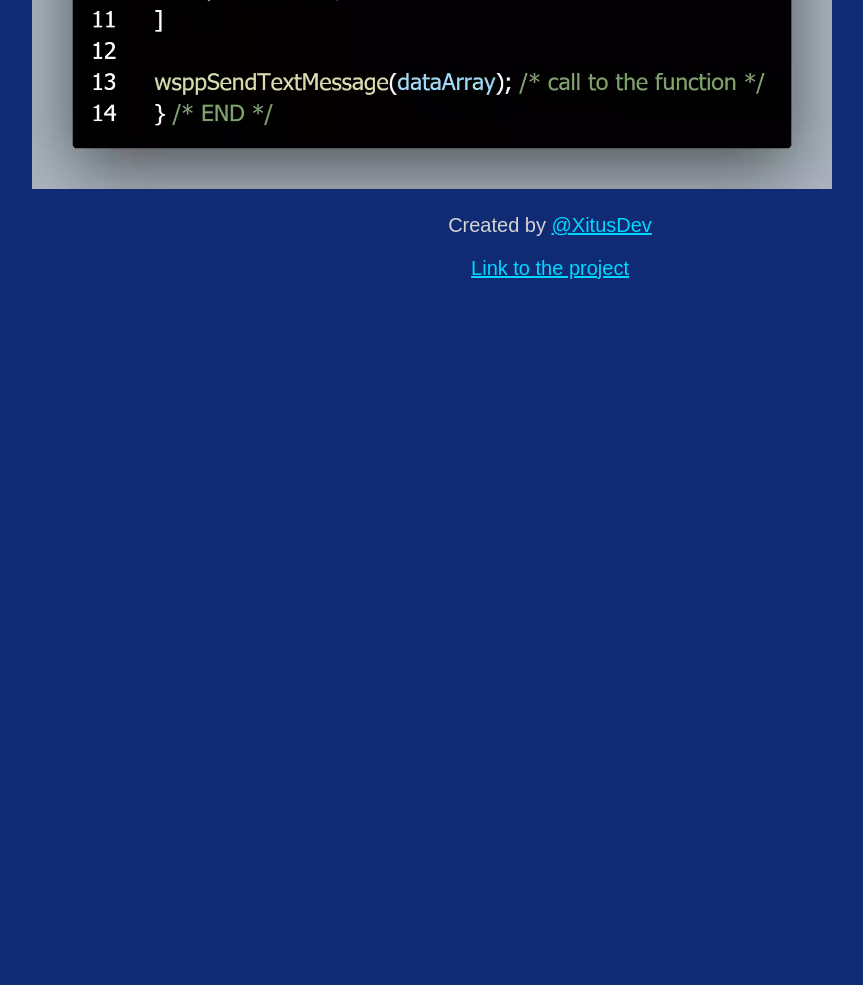
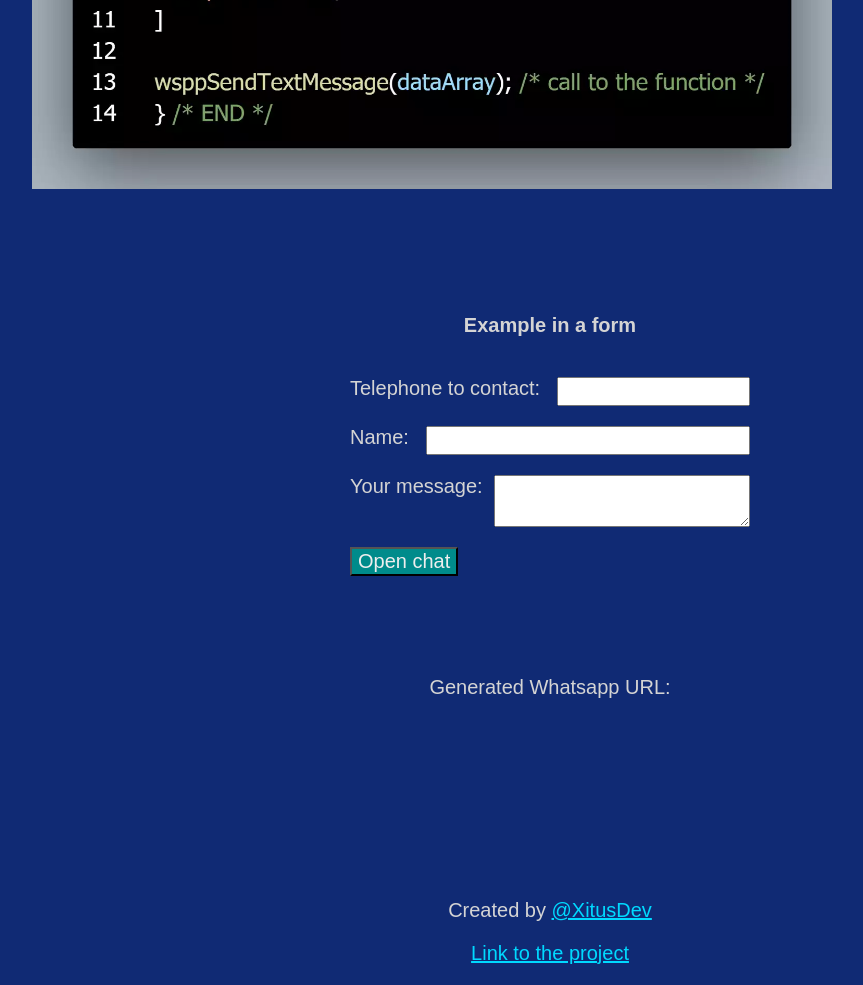
Before and after one commit to EdisMR/wsppSendTextMessage, a plain HTML site: page index.html in a window 1280 px wide. Shown: the part 1073-2058 px from the top of the page, without its empty margins (90-953 px from the left). Before the commit the page ends 1373 px from the top, so only its background shows below. Drawn offline with Linux system fonts and the light colour scheme.

Commit message:
style changes and for added

```diff
--- a/index.html
+++ b/index.html
@@ -1,10 +1,10 @@
 <!DOCTYPE html>
 <html lang="en">
 	<head>
-	<meta charset="UTF-8">
-	<meta name="viewport" content="width=device-width, initial-scale=1.0">
+		<meta charset="UTF-8" />
+		<meta name="viewport" content="width=device-width, initial-scale=1.0" />
 		<title>Dynamic Tex Message Generator for Whatsapp</title>
-	<link rel="stylesheet" href="css/main.css">
+		<link rel="stylesheet" href="css/main.css" />
 	</head>
 	<body>
 		<section class="container">
@@ -14,36 +14,107 @@
 			<article>
 				<h3>How to use:</h3>
 				<ol>
-				<li>You have to capture and validate the data in your own function</li>
-				<li>Remember link the js: <code class="code">src="wsppSendTextMessage.js"</code></li>
-				<li>You have to send the data to the wsppSendTextMessage function in an Array</li>
-				<li>The first element in the Array is the phone number where you will send the message</li>
-				<li>Each element of the Array is a line of the Whatsapp text message</li>
-				<li>You can use the simbols you use in the app, to format the text, for example *bold* or _italic_</li>
-				<li>When you have the complete data in the Array, you are ready to call <code class="code">wsppSendTextMessage(data)</code> with your Array as the first parameter</li>
-				<li>The wsppSendTextMessage function ever return the processed string (the generated link to open Whatsapp)</li>
-				<li>By default the wsppSendTextMessage function open a new window with the generated URL</li>
-				<li>The function open the Whatsapp chat and return the processed string, but, to return the string without the Whatsapp chat, you have to add a second parameter with the value "false". Example: <code class="code">wsppSendTextMessage(data,false)</code></li>
+					<li>
+						You have to capture and validate the data in your own function
+					</li>
+					<li>
+						Remember link the js:
+						<code class="code">src="wsppSendTextMessage.js"</code>
+					</li>
+					<li>
+						You have to send the data to the wsppSendTextMessage function in an
+						Array
+					</li>
+					<li>
+						The first element in the Array is the phone number where you will
+						send the message
+					</li>
+					<li>
+						Each element of the Array is a line of the Whatsapp text message
+					</li>
+					<li>
+						You can use the simbols you use in the app, to format the text, for
+						example *bold* or _italic_
+					</li>
+					<li>
+						When you have the complete data in the Array, you are ready to call
+						<code class="code">wsppSendTextMessage(data)</code> with your Array
+						as the first parameter
+					</li>
+					<li>
+						The wsppSendTextMessage function ever return the processed string
+						(the generated link to open Whatsapp)
+					</li>
+					<li>
+						By default the wsppSendTextMessage function open a new window with
+						the generated URL
+					</li>
+					<li>
+						The function open the Whatsapp chat and return the processed string,
+						but, to return the string without the Whatsapp chat, you have to add
+						a second parameter with the value "false". Example:
+						<code class="code">wsppSendTextMessage(data,false)</code>
+					</li>
 				</ol>
 				<p>
-				<span class="important">Important: </span>I'm working to support QR Whatsapp links, but actually you have to specify a phone number.
+					<span class="important">Important: </span>I'm working to support QR
+					Whatsapp links, but actually you have to specify a phone number.
 				</p>
 			</article>
 			<article class="container">
 				<div>Example:</div>
 				<div>
-				<img src="cod.webp" alt="Example code">
+					<img src="cod.webp" alt="Example code" />
 				</div>
 			</article>
 		</section>
+
+		<section class="exampleInput">
+			<span class="titleExample">Example in a form</span>
+			<form>
+				<div class="tel-input">
+					<span>Telephone to contact: &nbsp;&nbsp;</span
+					><input
+						type="tel"
+						name="telephone"
+						autocomplete="off"
+						pattern="^\+{0,1}\d{3,}$"
+						required
+						/>
+				</div>
+				<div class="name-input">
+					<span>Name: &nbsp;&nbsp;</span>
+					<input type="text" name="username" autocomplete="off" required/>
+				</div>
+				<div class="msg-input">
+					<span>Your message:&nbsp;&nbsp; </span><textarea name="message" required></textarea>
+				</div>
+				<div class="send">
+					<button id="openurl">Open chat</button>
+				</div>
+			</form>
+		</section>
+
+		<section class="showURL">
+			<div>Generated Whatsapp URL:</div>
+			<span id="innerGeneratedURL">
+			</span>
+		</section>
+
 		<footer class="container">
 			<div>
-			Created by <a href="https://github.com/XitusDev" target="_blank">&#64;XitusDev</a>
+				Created by
+				<a href="https://github.com/XitusDev" target="_blank">&#64;XitusDev</a>
 			</div>
 			<div>
-			<a href="https://github.com/XitusDev/wsppSendTextMessage"  target="_blank">Link to the project</a>
+				<a
+					href="https://github.com/XitusDev/wsppSendTextMessage"
+					target="_blank"
+					>Link to the project</a
+				>
 			</div>
 		</footer>
 		<script src="js/wsppSendTextMessage.js"></script>
+		<script src="js/main.js"></script>
 	</body>
 </html>
--- /dev/null
+++ b/js/main.js
@@ -0,0 +1,32 @@
+const form=document.forms[0],
+	inputTel=form.telephone,
+	inputName=form.username,
+	inputMessage=form.message,
+	buttonSendForm=document.getElementById("openurl"),
+	innerURL=document.getElementById("innerGeneratedURL"),
+	inputs=Array.from(form.querySelectorAll("input,textarea"))
+
+var generatedMessage=[]
+
+inputs.forEach(elm=>{
+	elm.addEventListener("input",showURLprocess,false)
+})
+
+form.addEventListener("submit",openChat,false)
+
+function showURLprocess(e){
+	e.preventDefault()
+	generatedMessage[0]=inputTel.value
+	generatedMessage[1]="Your name is: "+inputName.value
+	generatedMessage[2]=inputMessage.value
+
+	innerURL.innerText=wsppSendTextMessage(generatedMessage,false)
+
+}
+
+function openChat(e){
+	e.preventDefault()
+	if(inputMessage.value!=""){
+		wsppSendTextMessage(generatedMessage)
+	}
+}
--- a/js/wsppSendTextMessage.js
+++ b/js/wsppSendTextMessage.js
@@ -8,5 +8,7 @@ function wsppSendTextMessage(source, wQ = true) {
 	if (output == true) {
 		window.open(info);
 	}
+
+	info=encodeURI(info)
 	return info;
 }
--- a/sass/main.scss
+++ b/sass/main.scss
@@ -60,3 +60,87 @@ code{
 .important,.important:hover{
 	color: rgb(255, 55, 55);
 }
+
+.titleExample{
+	display:block;
+	padding: 20px;
+	font-size: 20px;
+	font-weight: 700;
+
+}
+
+.exampleInput{
+	display: flex;
+	flex-direction: column;
+	align-items: center;
+	margin-top: 100px;
+	margin-bottom: 100px;
+	input,textarea{
+		color: #333;
+	}
+	span{
+		white-space: nowrap;
+	}
+}
+
+form{
+	max-width: 400px;
+
+}
+.msg-input,.tel-input,.name-input{
+	display: flex;
+	flex-wrap: nowrap;
+	justify-content: stretch;
+	margin-top: 20px;
+	input,textarea{
+		width: 100%;
+		&:invalid{
+			color: red;
+		}
+	}
+}
+
+.tel-input{
+
+}
+
+.name-input{
+
+}
+.msg-input{
+	textarea{
+		resize: vertical;
+		max-height: 500px;
+	}
+}
+
+.send{
+	margin-top: 20px;
+}
+
+#openurl{
+	background-color: darkcyan !important;
+	color: #eee;
+	:hover{
+		background-color: rgb(2, 212, 212);
+	}
+	:active{
+		background-color: rgb(4, 110, 110);
+	}
+}
+
+.showURL{
+	display: flex;
+	flex-direction: column;
+	align-items: center;
+	margin-bottom: 100px;
+
+}
+
+#innerGeneratedURL{
+	color: rgb(42, 253, 0);
+	padding-top: 50px;
+	padding-bottom: 50px;
+	word-break: break-all;
+	max-width: 80vw;
+}
```
Also changed, not shown: css/main.css, 1 other file. Lines whose indentation alone changed are shown as unchanged.
